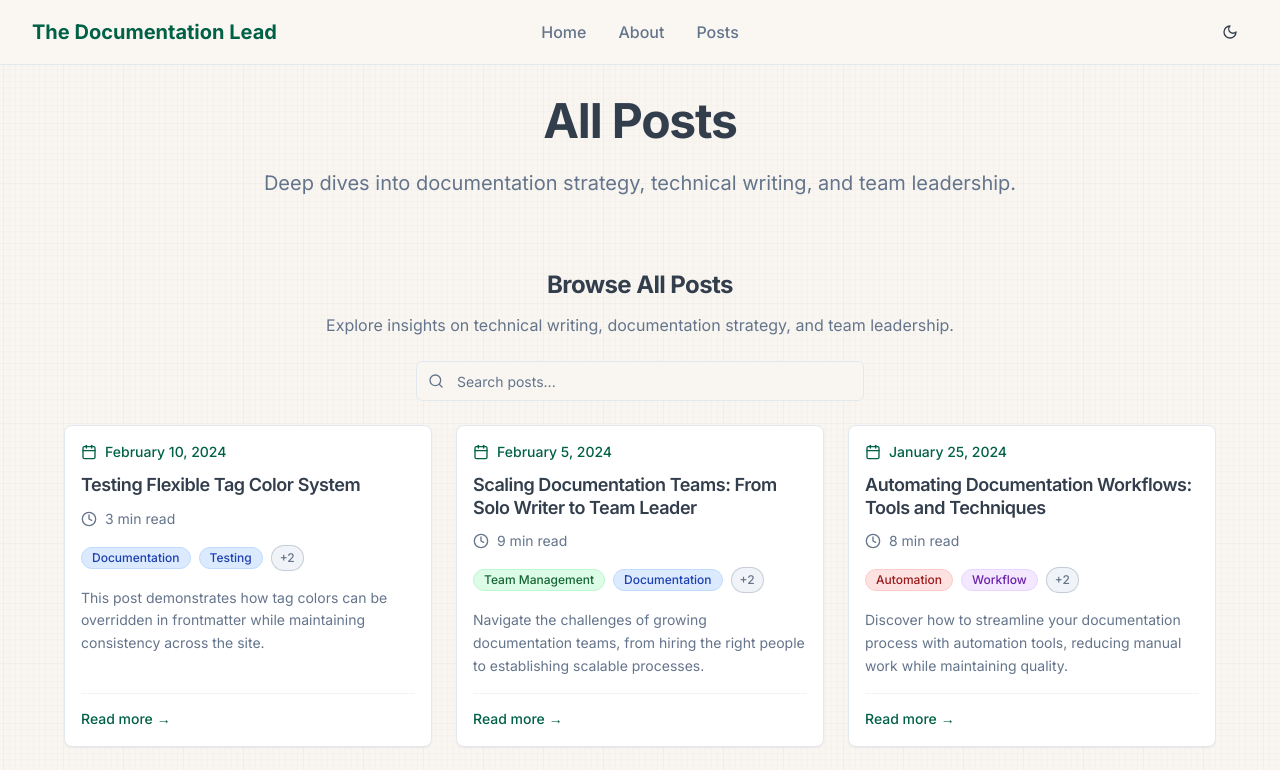
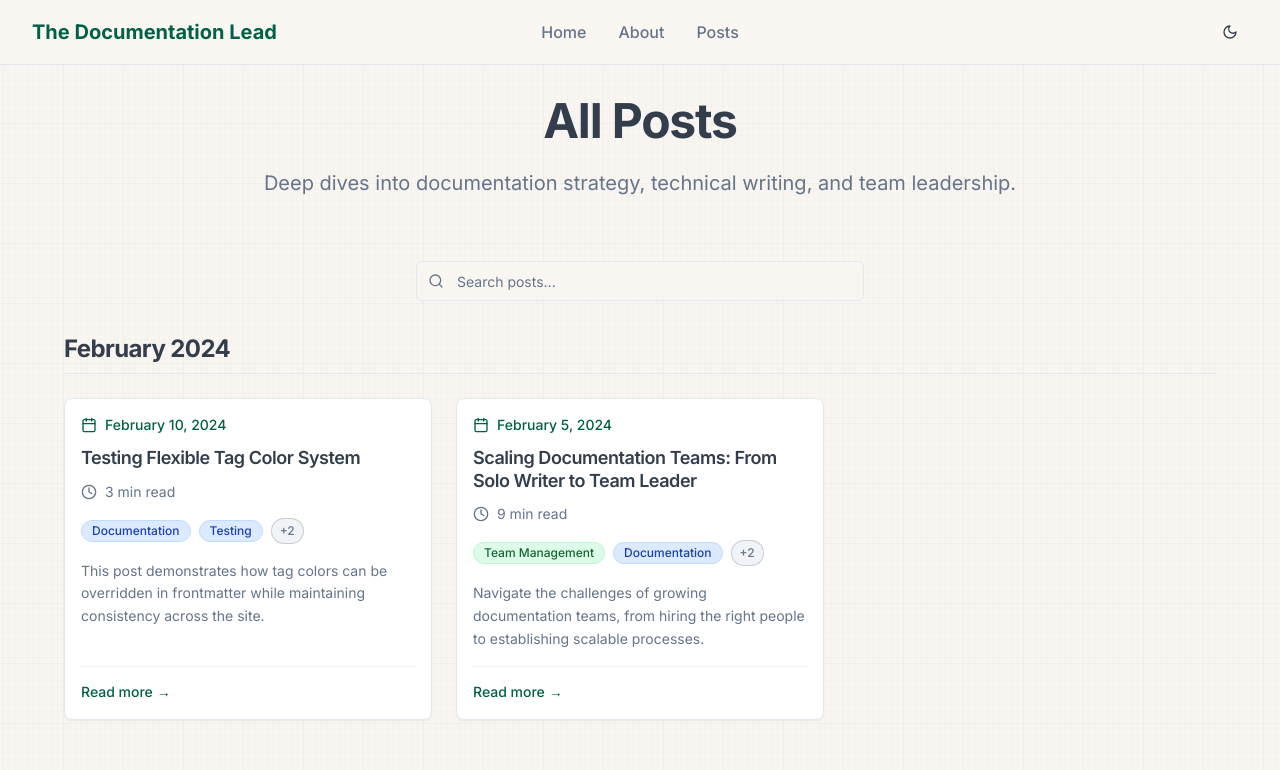
Before and after one commit to sirbonneville/docu-flow-blog, a React (Vite) app: page /posts in a window 1280 px wide. Shown: the top 770 px of the page. Built offline with nearby package versions, Linux system fonts and the light colour scheme.

Commit message:
Remove "Discover More Posts" button and add monthly post grouping
Removed the "Discover More Posts" button from the Posts page. Added functionality to group posts by month in chronological order, using the date from the markdown file title.

```diff
--- a/src/components/PostGrid.tsx
+++ b/src/components/PostGrid.tsx
@@ -1,4 +1,3 @@
-
 import { useState, useEffect } from "react";
 import { PostCard } from "./PostCard";
 import { SearchBar } from "./SearchBar";
@@ -23,9 +22,15 @@ interface PostGridProps {
   posts: Post[];
   showSearch?: boolean;
   title?: string;
+  showDiscoverMore?: boolean; // New prop to control the "Discover More Stories" button
 }
 
-export const PostGrid = ({ posts, showSearch = true, title = "Recent Posts" }: PostGridProps) => {
+export const PostGrid = ({
+  posts,
+  showSearch = true,
+  title = "Recent Posts",
+  showDiscoverMore = true // Default to true for backward compatibility
+}: PostGridProps) => {
   const [searchQuery, setSearchQuery] = useState("");
   const [screenSize, setScreenSize] = useState<'mobile' | 'tablet' | 'desktop'>('desktop');
 
@@ -160,8 +165,8 @@ export const PostGrid = ({ posts, showSearch = true, title = "Recent Posts" }: P
           </div>
         </div>
 
-        {/* Discover More Stories Section */}
-        {showGlassEffect && (
+        {/* Discover More Stories Section - only show if showDiscoverMore is true */}
+        {showGlassEffect && showDiscoverMore && (
           <div className="flex justify-center mt-8">
             <div className="group relative overflow-hidden rounded-2xl
                           border-2 shadow-2xl hover:shadow-3xl
--- a/src/pages/Posts.tsx
+++ b/src/pages/Posts.tsx
@@ -1,10 +1,43 @@
 
 import { Layout } from "@/components/Layout";
 import { PostGrid } from "@/components/PostGrid";
+import { PostCard } from "@/components/PostCard";
+import { SearchBar } from "@/components/SearchBar";
 import { getAllPosts } from "@/data/posts";
+import { useState } from "react";
 
 const Posts = () => {
   const allPosts = getAllPosts();
+  const [searchQuery, setSearchQuery] = useState("");
+
+  // Filter posts based on search query
+  const filteredPosts = allPosts.filter(post =>
+    post.title.toLowerCase().includes(searchQuery.toLowerCase()) ||
+    post.excerpt.toLowerCase().includes(searchQuery.toLowerCase()) ||
+    (post.tags && post.tags.some(tag => tag.toLowerCase().includes(searchQuery.toLowerCase())))
+  );
+
+  // Group posts by month/year
+  const groupedPosts = filteredPosts.reduce((groups, post) => {
+    const date = new Date(post.date);
+    const monthYear = date.toLocaleDateString('en-US', {
+      year: 'numeric',
+      month: 'long'
+    });
+
+    if (!groups[monthYear]) {
+      groups[monthYear] = [];
+    }
+    groups[monthYear].push(post);
+    return groups;
+  }, {} as Record<string, typeof filteredPosts>);
+
+  // Sort months chronologically (newest first)
+  const sortedMonths = Object.keys(groupedPosts).sort((a, b) => {
+    const dateA = new Date(a + " 1");
+    const dateB = new Date(b + " 1");
+    return dateB.getTime() - dateA.getTime();
+  });
 
   return (
     <Layout>
@@ -18,11 +51,49 @@ const Posts = () => {
           </p>
         </div>
 
-        <PostGrid
-          posts={allPosts}
-          showSearch={true}
-          title="Browse All Posts"
-        />
+        <div className="max-w-6xl mx-auto">
+          {/* Search Bar */}
+          <div className="mb-8">
+            <SearchBar onSearch={setSearchQuery} />
+          </div>
+
+          {/* Posts organized by month */}
+          {sortedMonths.length > 0 ? (
+            <div className="space-y-12">
+              {sortedMonths.map((monthYear) => (
+                <div key={monthYear} className="space-y-6">
+                  <h2 className="text-2xl font-bold text-foreground border-b border-border pb-2">
+                    {monthYear}
+                  </h2>
+                  <div className="grid grid-cols-1 md:grid-cols-2 lg:grid-cols-3 gap-6">
+                    {groupedPosts[monthYear].map((post) => (
+                      <PostCard
+                        key={post.id}
+                        title={post.title}
+                        excerpt={post.excerpt}
+                        date={post.date}
+                        readTime={post.readTime}
+                        slug={post.slug}
+                        tags={post.tags}
+                        tagColors={post.tagColors}
+                        featured={post.featured}
+                      />
+                    ))}
+                  </div>
+                </div>
+              ))}
+            </div>
+          ) : (
+            <div className="text-center py-12">
+              <p className="text-muted-foreground text-lg">
+                {searchQuery
+                  ? `No posts found matching "${searchQuery}". Try a different search term.`
+                  : "No posts available."
+                }
+              </p>
+            </div>
+          )}
+        </div>
       </div>
     </Layout>
   );
```
